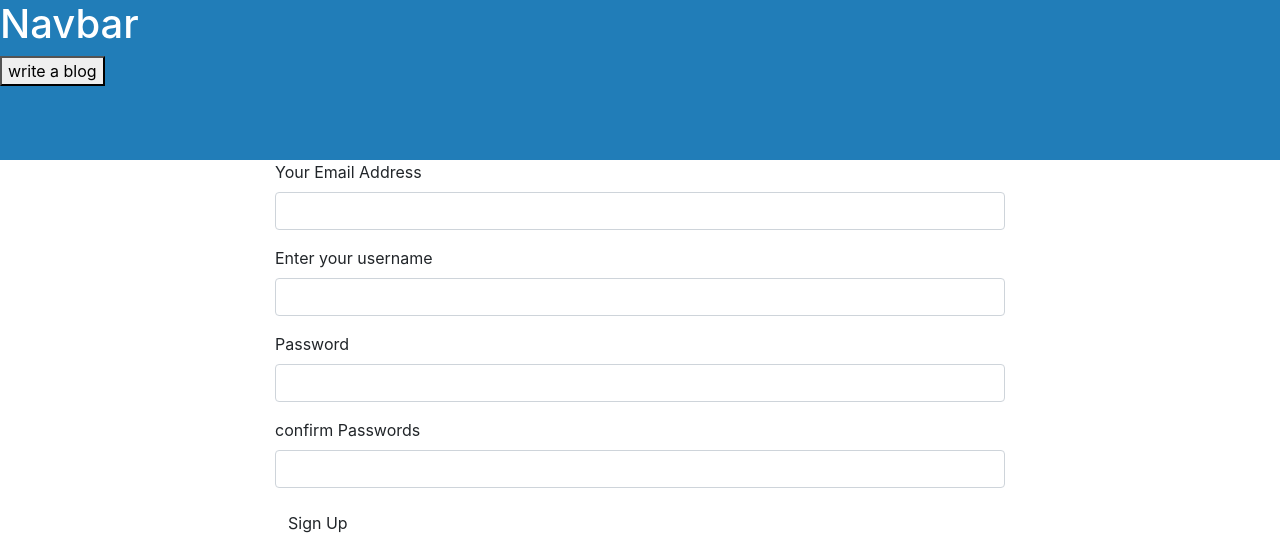
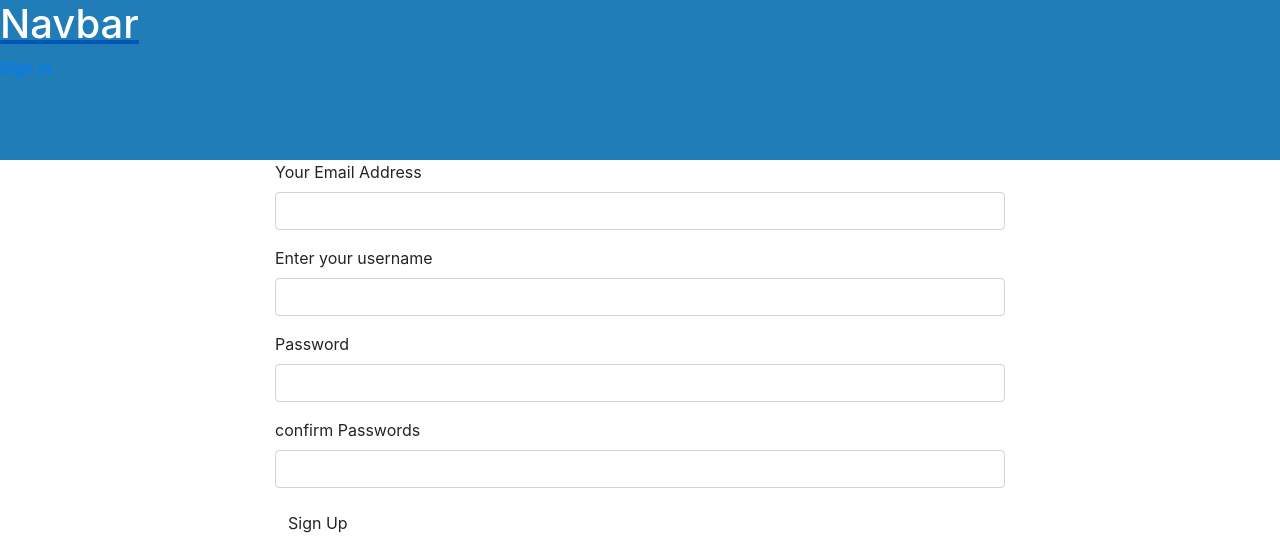
Before and after one commit to Muia23/soi, a Flask app: page /auth/register in a window 1280 px wide. Shown: the top 541 px of the page. Run offline with Flask 2, Linux system fonts and the light colour scheme; some libraries are stand-ins or nearby versions.

Commit message:
add a condition to dislay more features when user is logged in and hide when not

```diff
--- a/app/templates/navbar.html
+++ b/app/templates/navbar.html
@@ -1,4 +1,13 @@
 <nav style= "height:20vh; background-color: #217DB8;">
-    <h1 style="color: white;"> Navbar</h1>
-    <a href="/create-blog"><button>write a blog</button></a>
+    <a href="/"><h1 style="color: white;"> Navbar</h1></a>
+
+    <ul class="nav navbar-nav navbar-right">
+        {% if current_user.is_authenticated %}
+        <li style="color:white;padding:15px;">{{current_user.username}}</li>
+        <li><a href="/create-blog"><button>write a blog</button></a></li>
+        <li><a href="{{url_for('auth.logout')}}">Sign out</a></li>
+        {% else %}
+        <li><a href="{{url_for('auth.login')}}">Sign in</a></li>
+        {%endif%}
+      </ul>
 </nav>
```
